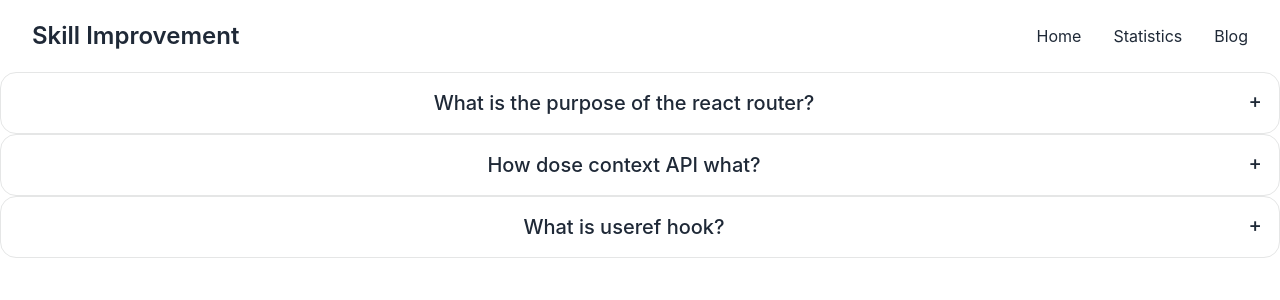
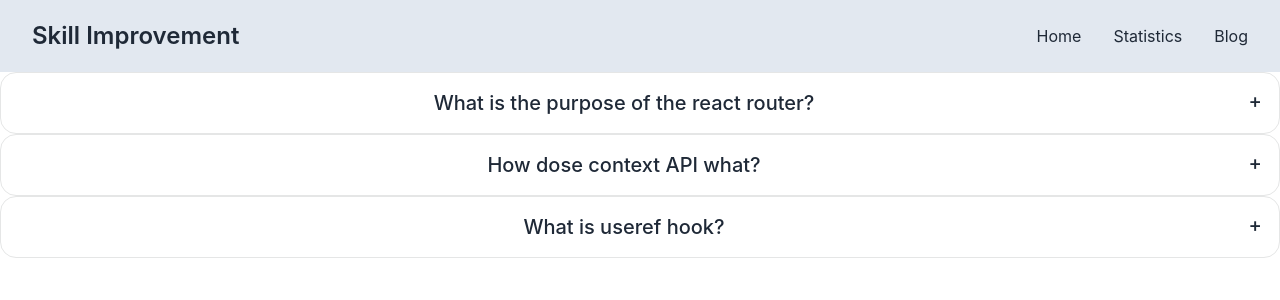
Before and after one commit to asifiqbalsagor/b6-quiaz-creker, a React (Create React App) app: page /blog in a window 1280 px wide. Shown: the top 300 px of the page. Built offline with nearby package versions, Linux system fonts and the light colour scheme.

Commit message:
navbar background color added

```diff
--- a/src/Navbar/Navbar.js
+++ b/src/Navbar/Navbar.js
@@ -8,7 +8,7 @@ const Navbar = () => {
   };
 
   return (
-    <div class="bg-white">
+    <div class="bg-slate-200">
       <div class="px-4 py-5 mx-auto sm:max-w-xl md:max-w-full lg:max-w-screen-xl md:px-24 lg:px-8">
         <div class="relative flex items-center justify-between">
           <NavLink
--- a/src/components/Header/Header.js
+++ b/src/components/Header/Header.js
@@ -13,9 +13,9 @@ const Header = () => {
           />
         </div>
         <div>
+          <h2 className="text-2xl font-semibold">Improve your skills with quizzes. </h2>
           <p>
-            Here are quizzes on four topics. Each topic has
-            different quizzes. And you can give practical answer on each topic.
+            Text your skills by answering quizzes on four topics. You can see multiple quizzes on one topic here. You can easily inject your knowledge improve. And you can give practical answer on each topic.
             And you will know whether your answer is right or wrong. And here in
             the blog there are some questions and also answers..
           </p>
```
